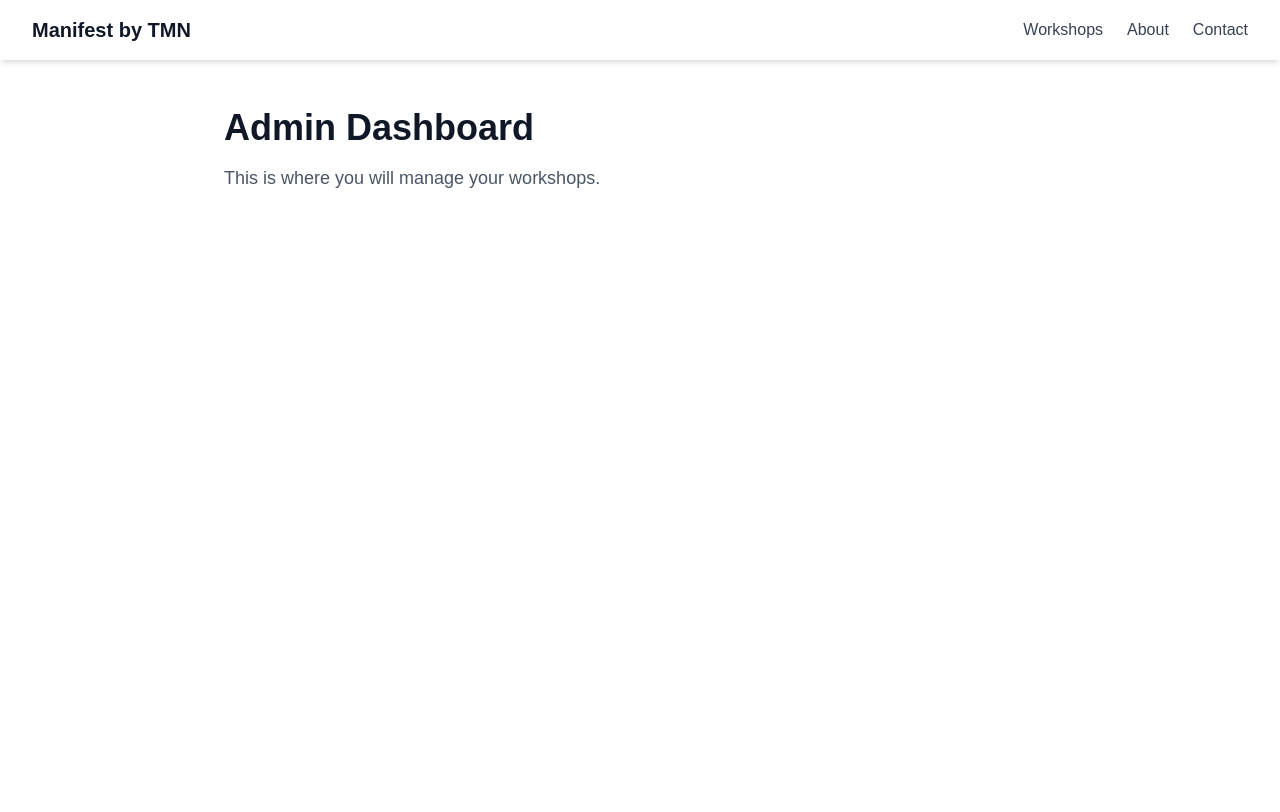
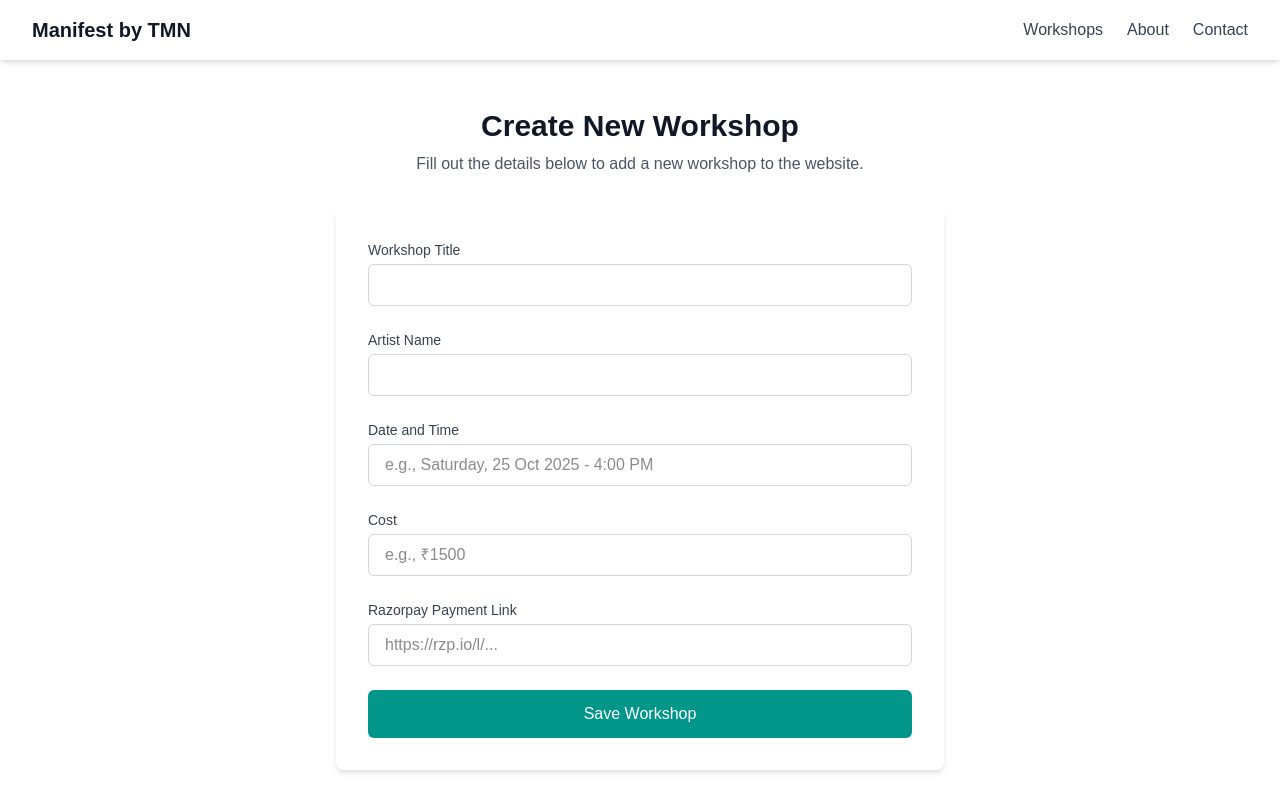
Before and after one commit to ujvasisht-hub/manifest-website, a Next.js app: page /admin in a window 1280 px wide. Shown: the top 812 px of the page. Built offline with nearby package versions, Linux system fonts and the light colour scheme.

Commit message:
Build admin form and create-workshop API

```diff
--- a/src/app/admin/page.js
+++ b/src/app/admin/page.js
@@ -1,15 +1,100 @@
-import React from 'react';
+'use client'; // This is required for an interactive form
+
+import React, { useState } from 'react';
 
 const AdminPage = () => {
+  // State to hold the form data
+  const [workshopData, setWorkshopData] = useState({
+    title: '',
+    artist_name: '',
+    date: '',
+    cost: '',
+    razorpay_link: '',
+  });
+  // State to manage loading and messages
+  const [loading, setLoading] = useState(false);
+  const [message, setMessage] = useState('');
+
+  // Function to update state when user types
+  const handleChange = (e) => {
+    const { name, value } = e.target;
+    setWorkshopData(prev => ({ ...prev, [name]: value }));
+  };
+
+  // Function to handle form submission
+  const handleSubmit = async (e) => {
+    e.preventDefault();
+    setLoading(true);
+    setMessage('');
+
+    // We will send the data to our new API endpoint
+    const response = await fetch('/api/create-workshop', {
+      method: 'POST',
+      headers: {
+        'Content-Type': 'application/json',
+      },
+      body: JSON.stringify(workshopData),
+    });
+
+    const result = await response.json();
+
+    if (response.ok) {
+      setMessage('Workshop created successfully!');
+      // Reset form
+      setWorkshopData({
+        title: '',
+        artist_name: '',
+        date: '',
+        cost: '',
+        razorpay_link: '',
+      });
+    } else {
+      setMessage(`Error: ${result.error}`);
+    }
+    setLoading(false);
+  };
+
   return (
-    <div className="max-w-4xl mx-auto px-4 sm:px-6 lg:px-8 py-12">
-      <h1 className="text-3xl md:text-4xl font-bold text-gray-900 mb-4">
-        Admin Dashboard
-      </h1>
-      <p className="text-lg text-gray-600">
-        This is where you will manage your workshops.
-      </p>
-      {/* The form will go here later */}
+    <div className="max-w-2xl mx-auto px-4 sm:px-6 lg:px-8 py-12">
+      <div className="text-center mb-8">
+        <h1 className="text-3xl font-bold text-gray-900">Create New Workshop</h1>
+        <p className="text-gray-600 mt-2">Fill out the details below to add a new workshop to the website.</p>
+      </div>
+
+      <div className="bg-white p-8 rounded-lg shadow-md">
+        <form onSubmit={handleSubmit} className="space-y-6">
+          {/* Form Fields */}
+          <div>
+            <label htmlFor="title" className="block text-sm font-medium text-gray-700 mb-1">Workshop Title</label>
+            <input type="text" name="title" id="title" required value={workshopData.title} onChange={handleChange} className="w-full px-4 py-2 border border-gray-300 rounded-md focus:ring-teal-500 focus:border-teal-500" />
+          </div>
+          <div>
+            <label htmlFor="artist_name" className="block text-sm font-medium text-gray-700 mb-1">Artist Name</label>
+            <input type="text" name="artist_name" id="artist_name" required value={workshopData.artist_name} onChange={handleChange} className="w-full px-4 py-2 border border-gray-300 rounded-md focus:ring-teal-500 focus:border-teal-500" />
+          </div>
+          <div>
+            <label htmlFor="date" className="block text-sm font-medium text-gray-700 mb-1">Date and Time</label>
+            <input type="text" name="date" id="date" required value={workshopData.date} onChange={handleChange} placeholder="e.g., Saturday, 25 Oct 2025 - 4:00 PM" className="w-full px-4 py-2 border border-gray-300 rounded-md focus:ring-teal-500 focus:border-teal-500" />
+          </div>
+          <div>
+            <label htmlFor="cost" className="block text-sm font-medium text-gray-700 mb-1">Cost</label>
+            <input type="text" name="cost" id="cost" required value={workshopData.cost} onChange={handleChange} placeholder="e.g., ₹1500" className="w-full px-4 py-2 border border-gray-300 rounded-md focus:ring-teal-500 focus:border-teal-500" />
+          </div>
+          <div>
+            <label htmlFor="razorpay_link" className="block text-sm font-medium text-gray-700 mb-1">Razorpay Payment Link</label>
+            <input type="url" name="razorpay_link" id="razorpay_link" required value={workshopData.razorpay_link} onChange={handleChange} placeholder="https://rzp.io/l/..." className="w-full px-4 py-2 border border-gray-300 rounded-md focus:ring-teal-500 focus:border-teal-500" />
+          </div>
+
+          {/* Submit Button */}
+          <div>
+            <button type="submit" disabled={loading} className="w-full bg-teal-600 text-white font-medium py-3 px-4 rounded-md hover:bg-teal-700 disabled:bg-gray-400 transition-colors">
+              {loading ? 'Saving...' : 'Save Workshop'}
+            </button>
+          </div>
+        </form>
+        {/* Message Display */}
+        {message && <p className={`mt-4 text-center ${message.startsWith('Error') ? 'text-red-600' : 'text-green-600'}`}>{message}</p>}
+      </div>
     </div>
   );
 };
--- /dev/null
+++ b/src/app/api/create-workshop/route.js
@@ -0,0 +1,34 @@
+import { createClient } from '@supabase/supabase-js';
+import { NextResponse } from 'next/server';
+
+export async function POST(request) {
+  // Get the form data from the request
+  const workshopData = await request.json();
+
+  // Create a Supabase client with the SERVICE_ROLE key for admin actions
+  const supabase = createClient(
+    process.env.NEXT_PUBLIC_SUPABASE_URL,
+    process.env.SUPABASE_SERVICE_ROLE_KEY // This is a new, secret key
+  );
+
+  // Insert the data into the 'workshops' table
+  const { data, error } = await supabase
+    .from('workshops')
+    .insert([
+      {
+        title: workshopData.title,
+        artist_name: workshopData.artist_name,
+        date: workshopData.date,
+        cost: workshopData.cost,
+        razorpay_link: workshopData.razorpay_link,
+        // We will add image_url later
+      }
+    ]);
+
+  if (error) {
+    console.error('Supabase error:', error);
+    return NextResponse.json({ error: error.message }, { status: 500 });
+  }
+
+  return NextResponse.json({ message: 'Workshop created successfully', data: data });
+}
```
